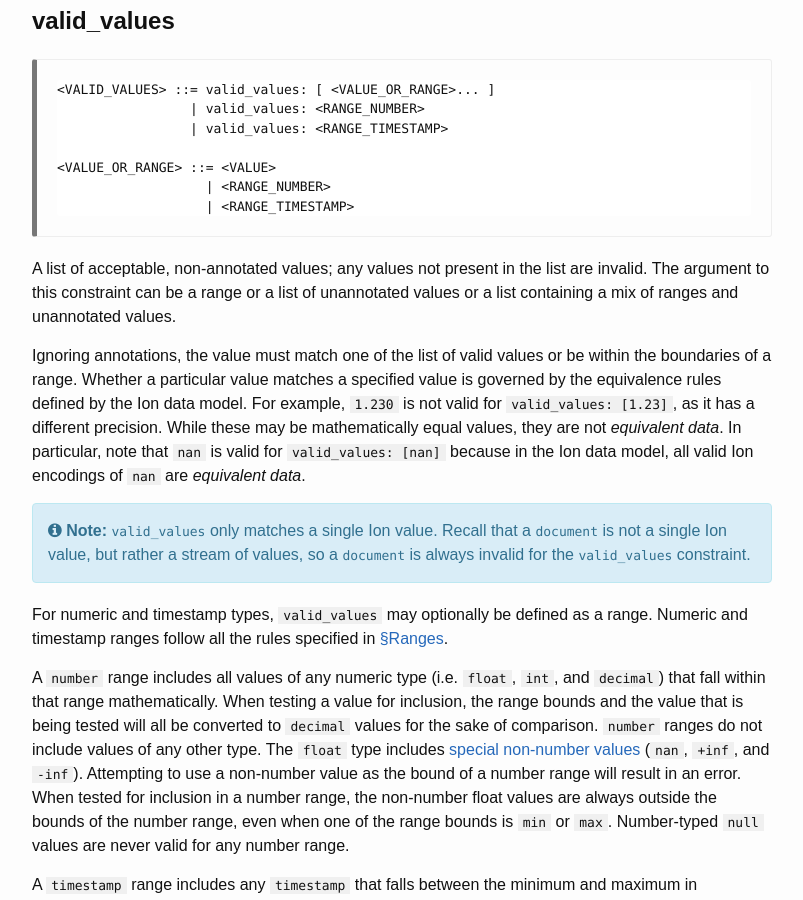
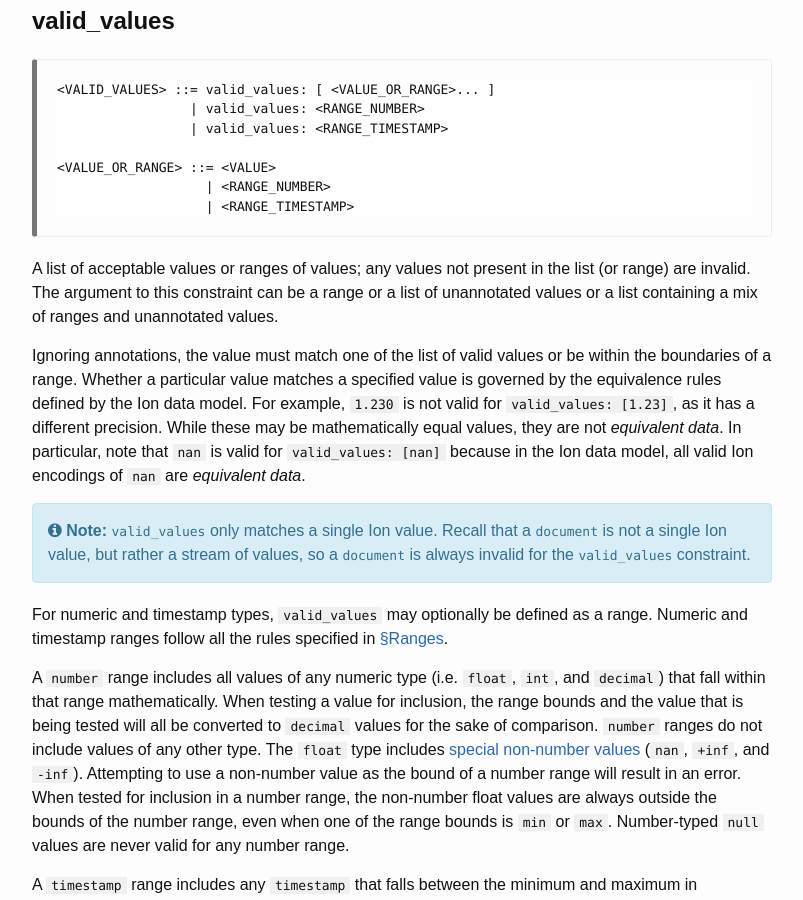
Before and after one commit to amazon-ion/ion-schema, a Jekyll site: the page built from docs/isl-2-0/spec.md, in a window 1280 px wide and 900 px high, scrolled down 15953 px. Shown: the whole window, without its empty margins (238-1041 px from the left). Built offline with Jekyll 4.4.1, drawn with Linux system fonts in a browser that asks for light colours.

Commit message:
Clarify apparent contradiction for `valid_values`

```diff
--- a/docs/isl-2-0/spec.md
+++ b/docs/isl-2-0/spec.md
@@ -583,7 +583,7 @@ For text that is guaranteed to contain only ASCII code points, `utf8_byte_length
 
 {% include grammar-element.md productions="valid_values,value_or_range,number_range,timestamp_range" %}
 
-A list of acceptable, non-annotated values; any values not present in the list are invalid.
+A list of acceptable values or ranges of values; any values not present in the list (or range) are invalid.
 The argument to this constraint can be a range or a list of unannotated values or a list containing a mix of ranges and unannotated values.
 
 Ignoring annotations, the value must match one of the list of valid values or be within the boundaries of a range.
```
